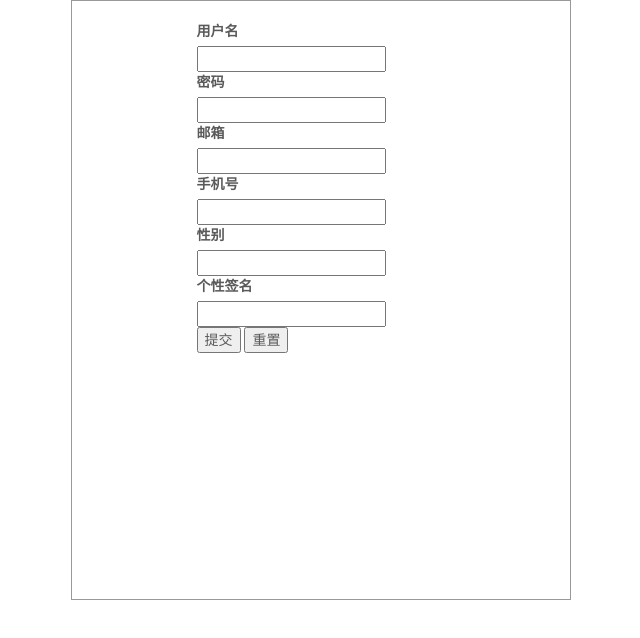
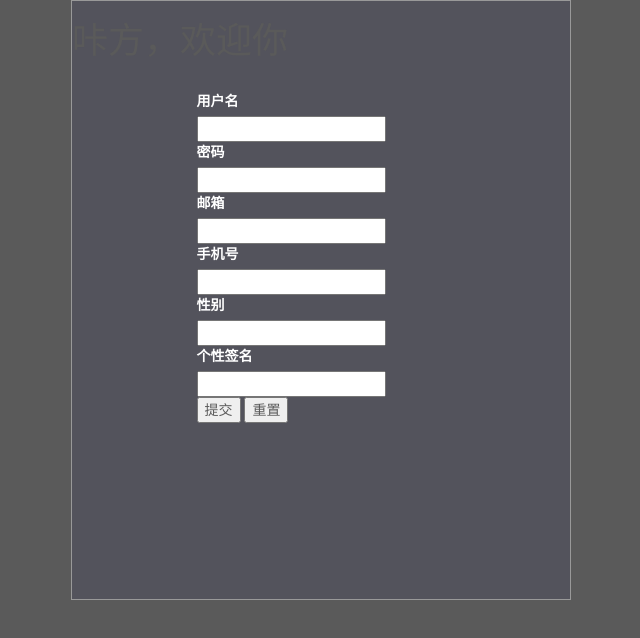
Before and after one commit to LawlietZe/CArFun, a plain HTML site: page regist.html in a window 1280 px wide. Shown: the whole page, without its empty margins (319-959 px from the left). Drawn offline with Linux system fonts and the light colour scheme.

```diff
--- a/regist.html
+++ b/regist.html
@@ -9,9 +9,21 @@
     <link rel="stylesheet" type="text/css" href="css/carousel.css">
     <link rel="stylesheet" type="text/css" href="css/styles.css">
     <link rel="shortcut icon" type="image/x-icon" href="img/car.ico" />
+    <style type="text/css">
+    	body{
+    		background-color: #5a5a5a;
+    	}
+    	body label{
+    		color: #fff;
+    	}
+    	.box{
+    		background-color: rgba(20, 20, 110, 0.1);
+    	}
+    </style>
   </head>
   <body>
 		<div class="box registBox">
+			<h1>咔方，欢迎你</h1>
 			<form action="pro.php" method="post">
 				<label>用户名</label>
 				<input type="text" name="uname">
```
Also changed, not shown: 1 other file.
